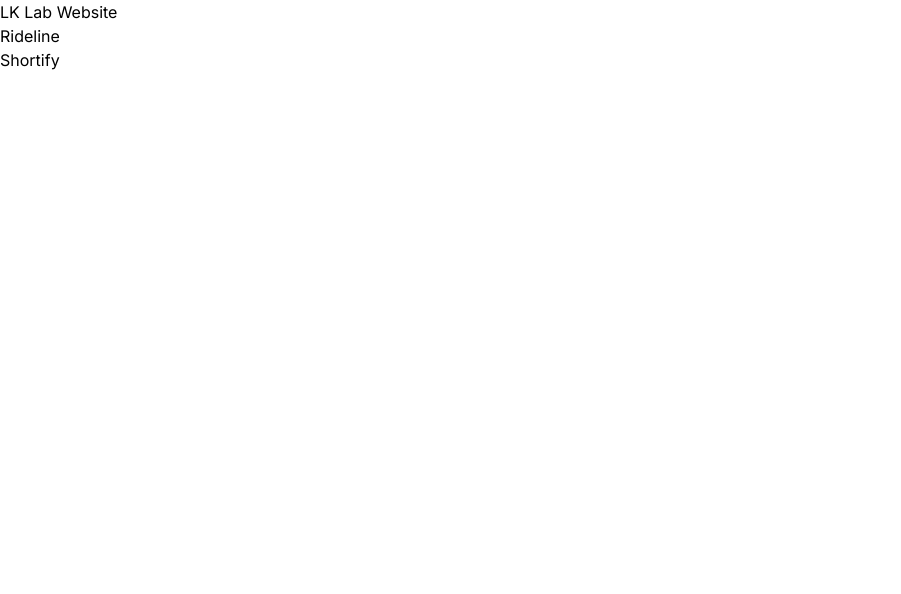
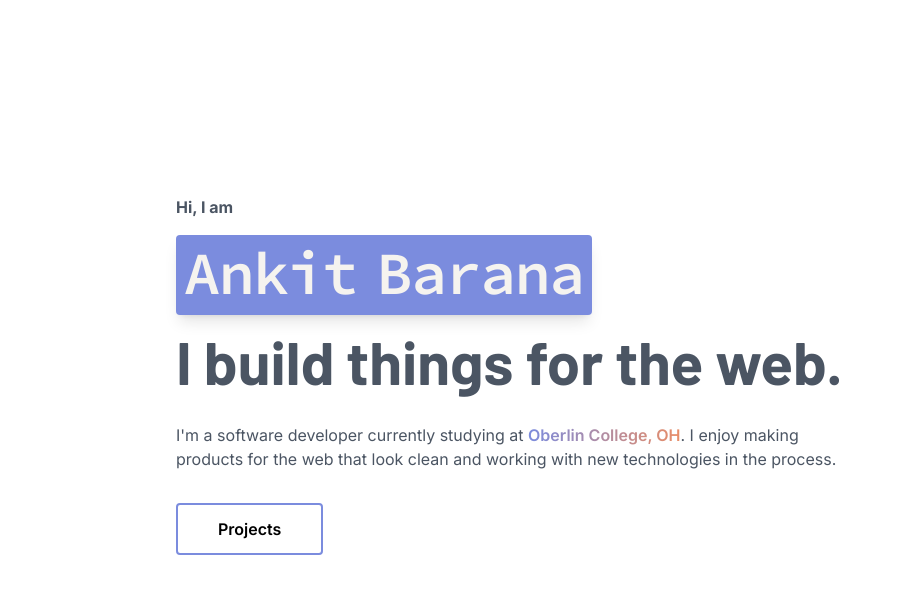
Before and after one commit to ankit-barana/personal-website, a Next.js app: page / in a window 1280 px wide. Shown: the top 594 px of the page, without its empty margins (0-901 px from the left). Built offline with nearby package versions, Linux system fonts and the light colour scheme.

Commit message:
center the header component

```diff
--- a/src/pages/index.tsx
+++ b/src/pages/index.tsx
@@ -1,6 +1,7 @@
 import { NextPage } from 'next';
 import { getAllProjectsData } from '@/services/projectService';
 import { Project } from '@/types/project';
+import Intro from '@/components/Intro';
 
 interface IndexProps {
     projects: Project[];
@@ -8,10 +9,10 @@
 
 const Index: NextPage<IndexProps> = ({ projects }) => {
     return (
-        <div>
-            {projects.map((project) => (
-                <h1 key={project.title}>{project.title}</h1>
-            ))}
+        <div className="mx-auto max-w-6xl">
+            <div className="w-full px-4 sm:px-8 lg:ml-20">
+                <Intro />
+            </div>
         </div>
     );
 };
```
